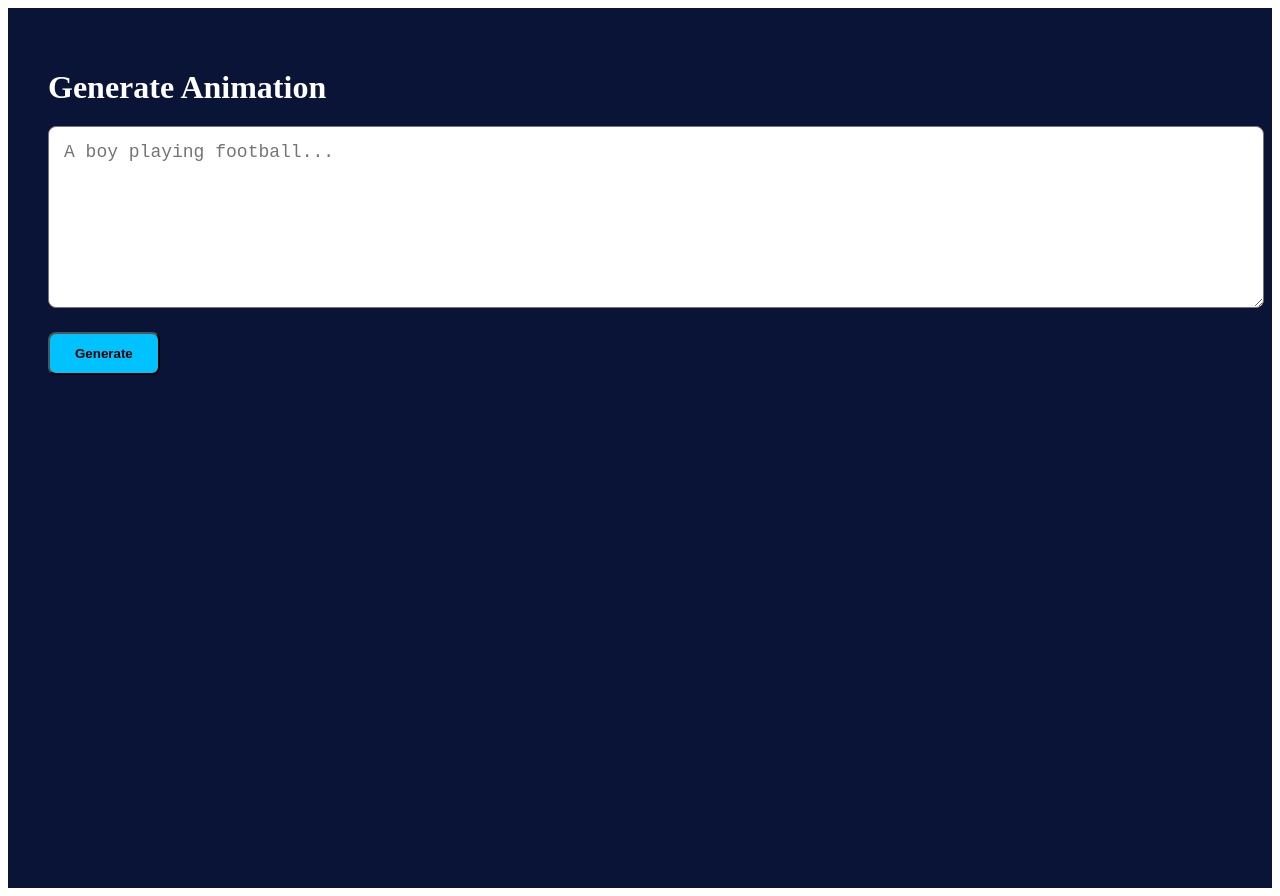
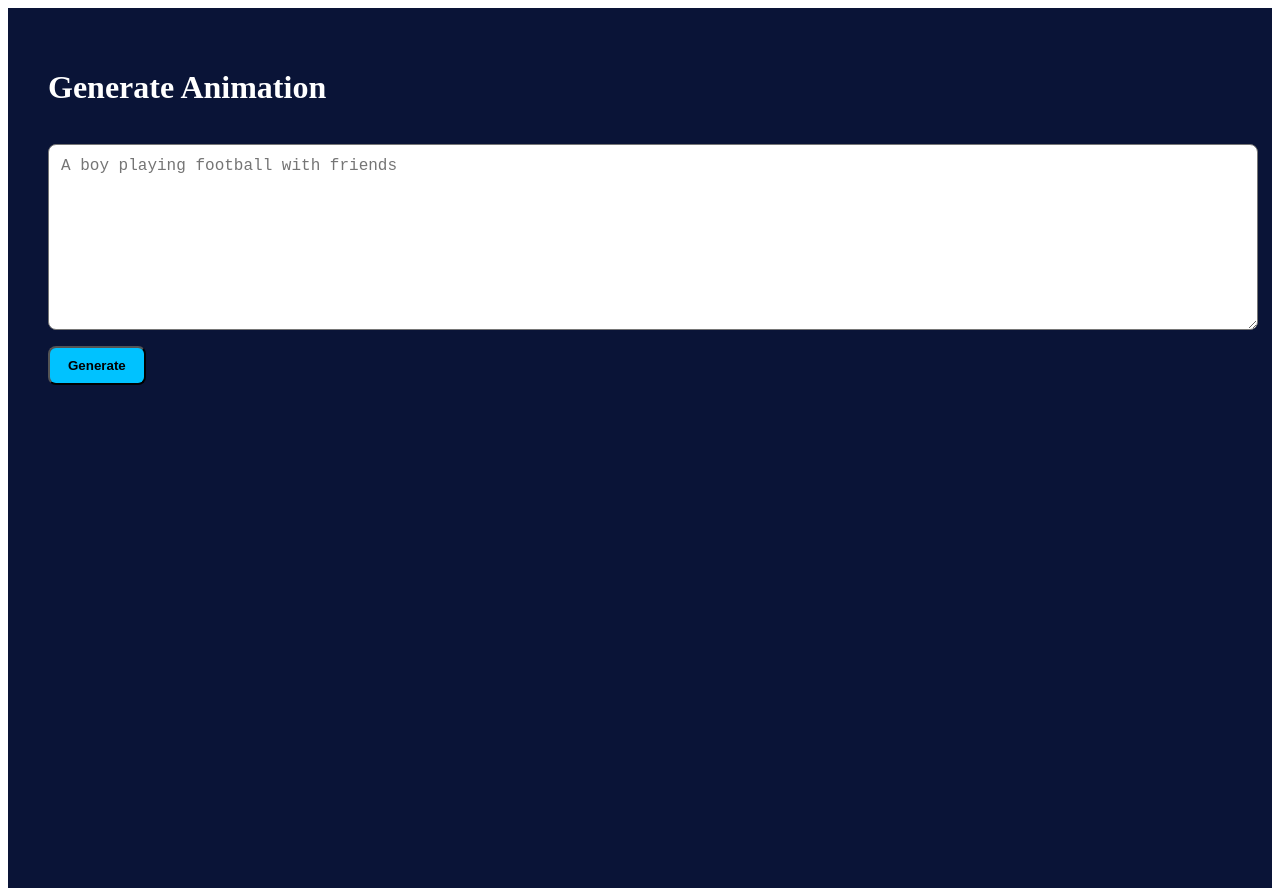
Before and after one commit to palgaurav085-cmd/animexaai-video-generator, a Next.js app: page /generate in a window 1280 px wide. Built offline with nearby package versions, Linux system fonts and the light colour scheme.

Commit message:
Update page.js

```diff
--- a/app/generate/page.js
+++ b/app/generate/page.js
@@ -1,32 +1,40 @@
 "use client";
 
-import { useState } from "react";
+import { useState, useRef, useEffect } from "react";
 
 export default function GeneratePage() {
   const [text, setText] = useState("");
   const [loading, setLoading] = useState(false);
+  const [predictionId, setPredictionId] = useState(null);
+  const [status, setStatus] = useState(null);
   const [videoUrl, setVideoUrl] = useState(null);
   const [error, setError] = useState(null);
+  const pollRef = useRef(null);
 
-  const handleGenerate = async () => {
-    if (!text.trim()) return alert("Please enter description");
+  useEffect(() => {
+    // cleanup on unmount
+    return () => {
+      if (pollRef.current) clearInterval(pollRef.current);
+    };
+  }, []);
+
+  const createJob = async () => {
+    if (!text.trim()) return alert("Enter a prompt");
 
     setLoading(true);
     setError(null);
     setVideoUrl(null);
+    setStatus("creating");
+    setPredictionId(null);
 
     try {
-      const res = await fetch("/api/generate", {
+      const res = await fetch("/api/create", {
         method: "POST",
         headers: { "Content-Type": "application/json" },
-        body: JSON.stringify({
-          prompt: text,
-          scenes: [text],
-        }),
+        body: JSON.stringify({ prompt: text, scenes: [text] })
       });
 
       const data = await res.json();
-
       setLoading(false);
 
       if (data.error) {
@@ -34,125 +42,98 @@ export default function GeneratePage() {
         return;
       }
 
-      setVideoUrl(data.video_url);
+      setPredictionId(data.id);
+      setStatus(data.status || "starting");
+      // start polling
+      startPolling(data.id);
+
     } catch (e) {
       setLoading(false);
-      setError("Something went wrong: " + e.message);
+      setError("Network error: " + e.message);
+    }
+  };
+
+  const startPolling = (id) => {
+    if (pollRef.current) clearInterval(pollRef.current);
+
+    // poll immediately and then every 3s
+    (async () => await checkStatus(id))();
+
+    pollRef.current = setInterval(() => {
+      checkStatus(id);
+    }, 3000);
+  };
+
+  const checkStatus = async (id) => {
+    try {
+      const res = await fetch(`/api/status?id=${encodeURIComponent(id)}`);
+      const data = await res.json();
+
+      if (data.error) {
+        setError(data.error);
+        setStatus("error");
+        if (pollRef.current) clearInterval(pollRef.current);
+        return;
+      }
+
+      setStatus(data.status || data?.state || "unknown");
+
+      if (data.status === "succeeded" && data.video_url) {
+        setVideoUrl(data.video_url);
+        if (pollRef.current) clearInterval(pollRef.current);
+      }
+
+      if (["failed", "canceled"].includes(data.status)) {
+        setError("Generation failed or canceled.");
+        if (pollRef.current) clearInterval(pollRef.current);
+      }
+
+    } catch (e) {
+      setError("Status check failed: " + e.message);
+      if (pollRef.current) clearInterval(pollRef.current);
     }
   };
 
   return (
-    <div
-      style={{
-        padding: "40px",
-        color: "#fff",
-        background: "#0A1437",
-        minHeight: "100vh",
-      }}
-    >
-      <h1 style={{ fontSize: "32px", marginBottom: "20px" }}>Generate Animation</h1>
+    <div style={{ padding: 40, minHeight: "100vh", background: "#0A1437", color: "#fff" }}>
+      <h1 style={{ fontSize: 32 }}>Generate Animation</h1>
 
       <textarea
-        placeholder="A boy playing football..."
         value={text}
-        onChange={(e) => setText(e.target.value)}
-        style={{
-          width: "100%",
-          height: "150px",
-          padding: "15px",
-          borderRadius: "8px",
-          fontSize: "18px",
-          outline: "none",
-        }}
+        onChange={e => setText(e.target.value)}
+        placeholder="A boy playing football with friends"
+        style={{ width: "100%", height: 160, padding: 12, marginTop: 16, fontSize: 16, borderRadius: 8 }}
       />
 
-      {!loading && (
+      <div style={{ marginTop: 12 }}>
         <button
-          onClick={handleGenerate}
-          style={{
-            marginTop: "20px",
-            padding: "12px 25px",
-            background: "#00C2FF",
-            color: "#000",
-            borderRadius: "8px",
-            fontWeight: "600",
-            cursor: "pointer",
-          }}
+          onClick={createJob}
+          disabled={loading}
+          style={{ padding: "10px 18px", background: "#00C2FF", color: "#000", borderRadius: 8, fontWeight: 700 }}
         >
-          Generate
+          {loading ? "Creating..." : "Generate"}
         </button>
-      )}
+      </div>
 
-      {loading && (
-        <button
-          disabled
-          style={{
-            marginTop: "20px",
-            padding: "12px 25px",
-            background: "#0077aa",
-            color: "#fff",
-            borderRadius: "8px",
-            fontWeight: "600",
-          }}
-        >
-          Generating Video...
-        </button>
-      )}
+      <div style={{ marginTop: 20 }}>
+        {status && <div style={{ marginBottom: 10 }}>Status: <strong>{status}</strong></div>}
+        {predictionId && <div style={{ marginBottom: 10 }}>Job ID: {predictionId}</div>}
+        {error && <div style={{ background: "#7b243f", padding: 12, borderRadius: 8 }}>❌ {error}</div>}
+      </div>
 
-      {/* Error Message */}
-      {error && (
-        <div
-          style={{
-            marginTop: "30px",
-            background: "#ff333344",
-            padding: "20px",
-            borderRadius: "8px",
-            fontSize: "16px",
-          }}
-        >
-          ❌ Error: {error}
-        </div>
-      )}
-
-      {/* Video Preview */}
       {videoUrl && (
-        <div
-          style={{
-            marginTop: "40px",
-            background: "#ffffff22",
-            padding: "20px",
-            borderRadius: "10px",
-          }}
-        >
-          <h3 style={{ marginBottom: "15px" }}>Your Generated Video:</h3>
-
-          <video
-            controls
-            style={{
-              width: "100%",
-              maxWidth: "600px",
-              borderRadius: "10px",
-            }}
-          >
+        <div style={{ marginTop: 20, background: "#ffffff14", padding: 20, borderRadius: 8 }}>
+          <h3>Your Video</h3>
+          <video controls style={{ width: "100%", maxWidth: 800 }}>
             <source src={videoUrl} type="video/mp4" />
+            Your browser does not support the video tag.
           </video>
 
-          <a
-            href={videoUrl}
-            download="generated_video.mp4"
-            style={{
-              display: "inline-block",
-              marginTop: "20px",
-              padding: "12px 25px",
-              background: "#00FFB3",
-              color: "#000",
-              borderRadius: "8px",
-              fontWeight: "700",
-              textDecoration: "none",
-            }}
-          >
-            ⬇ Download Video
-          </a>
+          <div style={{ marginTop: 12 }}>
+            <a href={videoUrl} download="generated.mp4" style={{ padding: "10px 16px", background: "#00FFB3", color: "#000", fontWeight: 700, borderRadius: 8, textDecoration: "none" }}>
+              ⬇ Download
+            </a>
+          </div>
         </div>
       )}
     </div>
```
